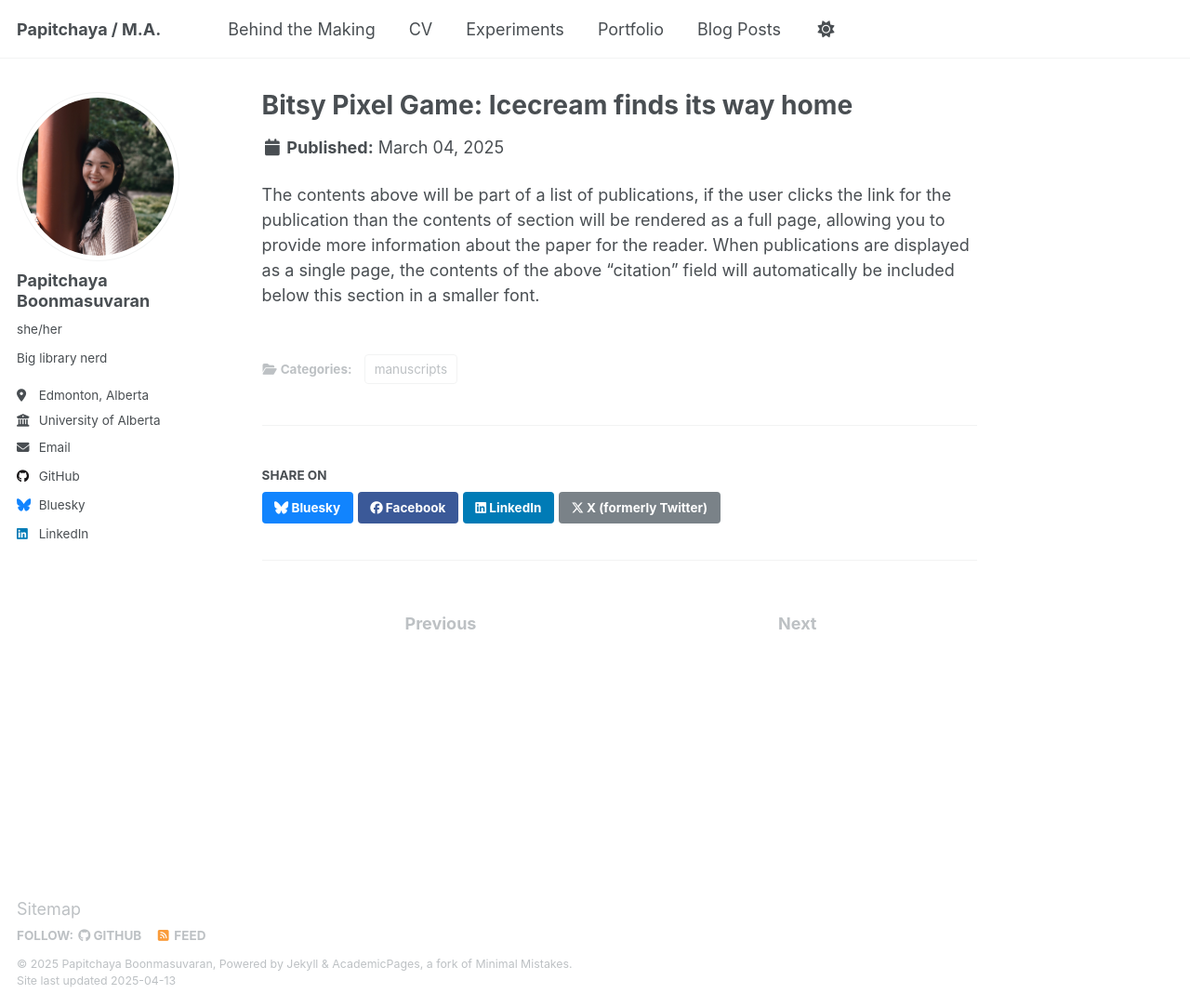
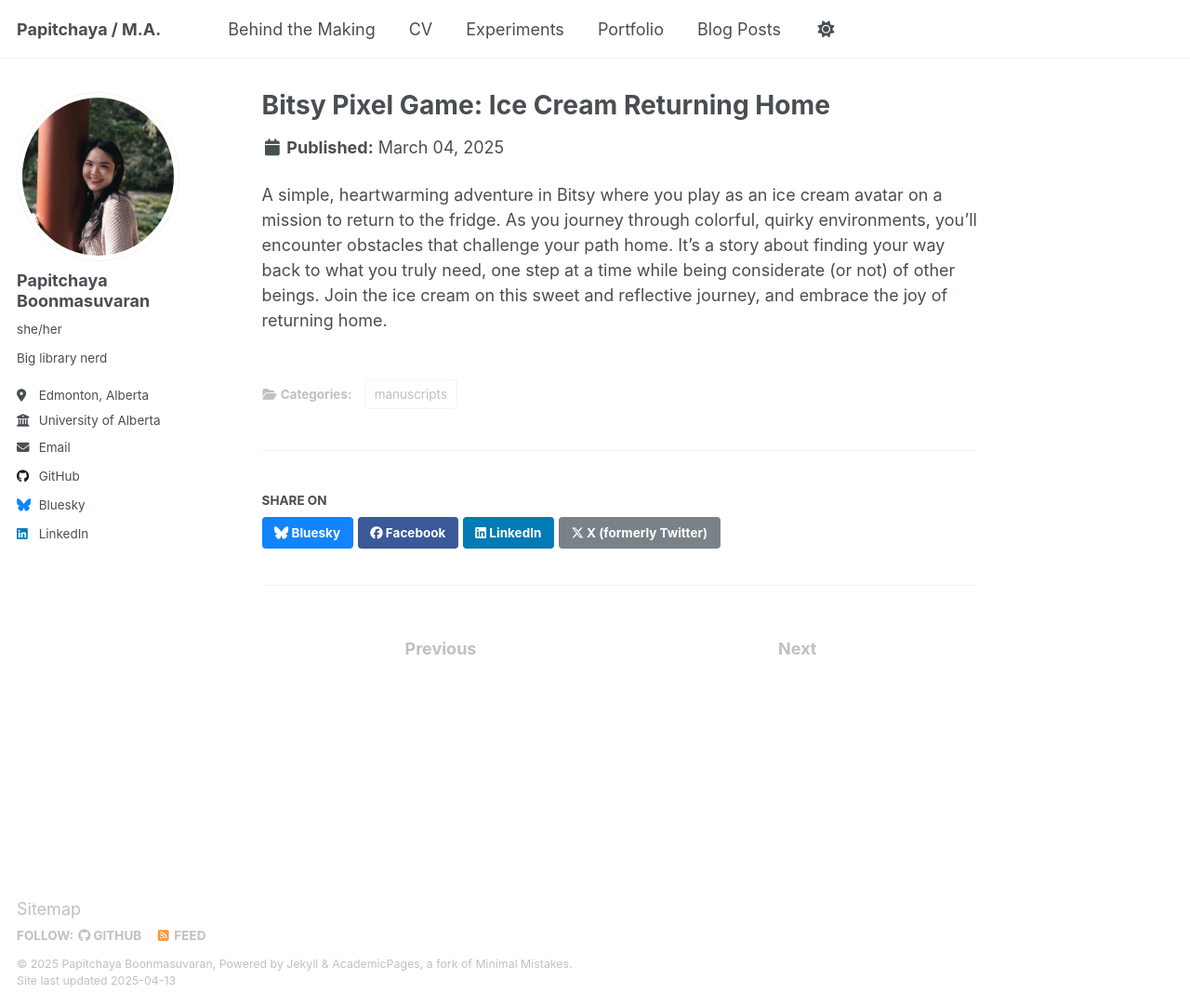
Before and after one commit to 4thpapitch/thedigitalme, a Jekyll site: the page built from _experiments/bitsy.md, in a window 1280 px wide and 1083 px high. Shown: the whole window at 93% size. Built offline with Jekyll 4.4.1, drawn with Linux system fonts in a browser that asks for light colours.

Commit message:
Update bitsy.md

```diff
--- a/_experiments/bitsy.md
+++ b/_experiments/bitsy.md
@@ -1,5 +1,5 @@
 ---
-title: "Bitsy Pixel Game: Icecream finds its way home"
+title: "Bitsy Pixel Game: Ice Cream Returning Home"
 collection: experiments
 category: manuscripts
 permalink: /experiments/bitsy
@@ -7,4 +7,4 @@ excerpt: 'Bitsy Experiment with pixels and blocks'
 date: 2025-03-04
 ---
 
-The contents above will be part of a list of publications, if the user clicks the link for the publication than the contents of section will be rendered as a full page, allowing you to provide more information about the paper for the reader. When publications are displayed as a single page, the contents of the above "citation" field will automatically be included below this section in a smaller font.
+A simple, heartwarming adventure in Bitsy where you play as an ice cream avatar on a mission to return to the fridge. As you journey through colorful, quirky environments, you’ll encounter obstacles that challenge your path home. It’s a story about finding your way back to what you truly need, one step at a time while being considerate (or not) of other beings. Join the ice cream on this sweet and reflective journey, and embrace the joy of returning home.
```
